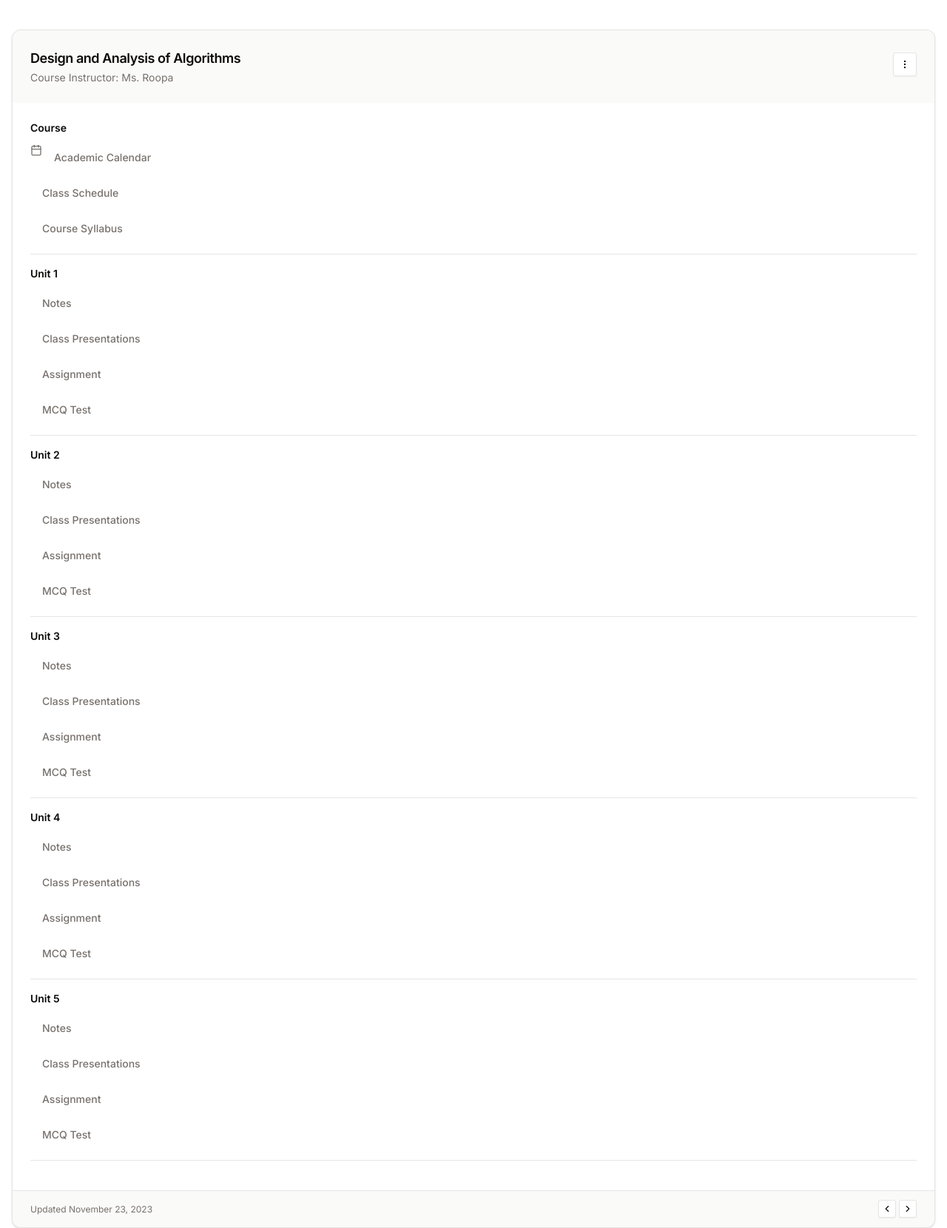
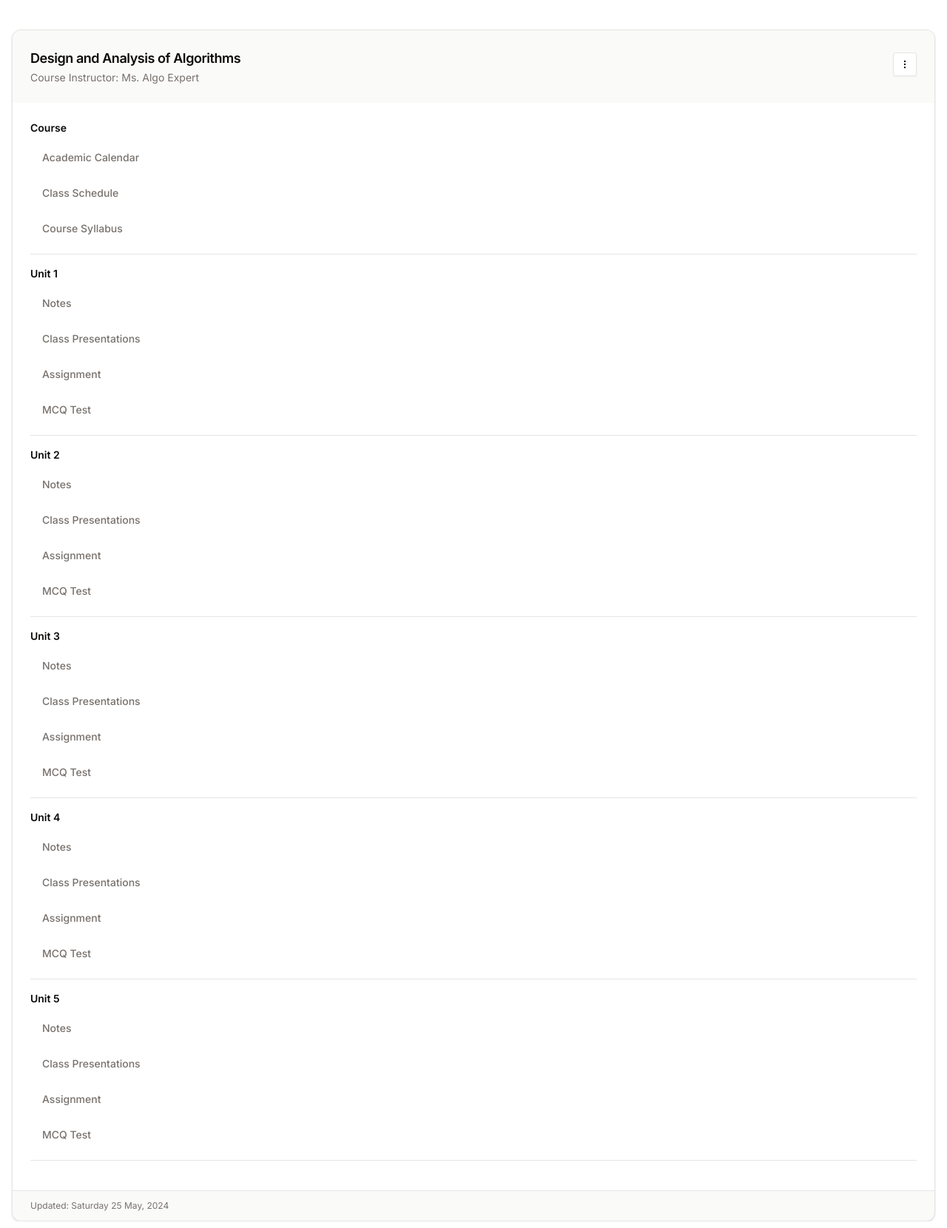
Before and after one commit to 1Aditya7/challk, a Next.js app in the folder challk/: page /courses/1 in a window 1280 px wide. Shown: the whole page at 74% size. Built offline with nearby package versions, Linux system fonts and the light colour scheme.

Commit message:
UI Optimisations

```diff
--- a/challk/src/app/courses/[courseId]/page.tsx
+++ b/challk/src/app/courses/[courseId]/page.tsx
@@ -45,7 +45,7 @@ export default function CourseDetails() {
             <CardTitle className="group flex items-center gap-2 text-lg">
               Design and Analysis of Algorithms
             </CardTitle>
-            <CardDescription>Course Instructor: Ms. Roopa</CardDescription>
+            <CardDescription>Course Instructor: Ms. Algo Expert</CardDescription>
           </div>
           <div className="ml-auto flex items-center gap-1">
             <DropdownMenu>
@@ -67,7 +67,6 @@ export default function CourseDetails() {
               <ul className="grid gap-3">
                 <li className="flex items-center justify-between">
                   <span className="text-muted-foreground flex flex-row">
-                  <Calendar className='h-4 w-4'></Calendar>
                   <Button variant="link" className='text-muted-foreground hover:text-primary'>Academic Calendar</Button>
                   </span>
                 </li>
@@ -217,21 +216,13 @@ export default function CourseDetails() {
         </CardContent>
         <CardFooter className="flex flex-row items-center border-t bg-muted/50 px-6 py-3">
           <div className="text-xs text-muted-foreground">
-            Updated <time dateTime="2023-11-23">November 23, 2023</time>
+            Updated: <time dateTime="2024-05-25">Saturday 25 May, 2024</time>
           </div>
           <Pagination className="ml-auto mr-0 w-auto">
             <PaginationContent>
               <PaginationItem>
-                <Button size="icon" variant="outline" className="h-6 w-6">
-                  <ChevronLeft className="h-3.5 w-3.5" />
-                  <span className="sr-only">Previous Order</span>
-                </Button>
               </PaginationItem>
               <PaginationItem>
-                <Button size="icon" variant="outline" className="h-6 w-6">
-                  <ChevronRight className="h-3.5 w-3.5" />
-                  <span className="sr-only">Next Order</span>
-                </Button>
               </PaginationItem>
             </PaginationContent>
           </Pagination>
```
